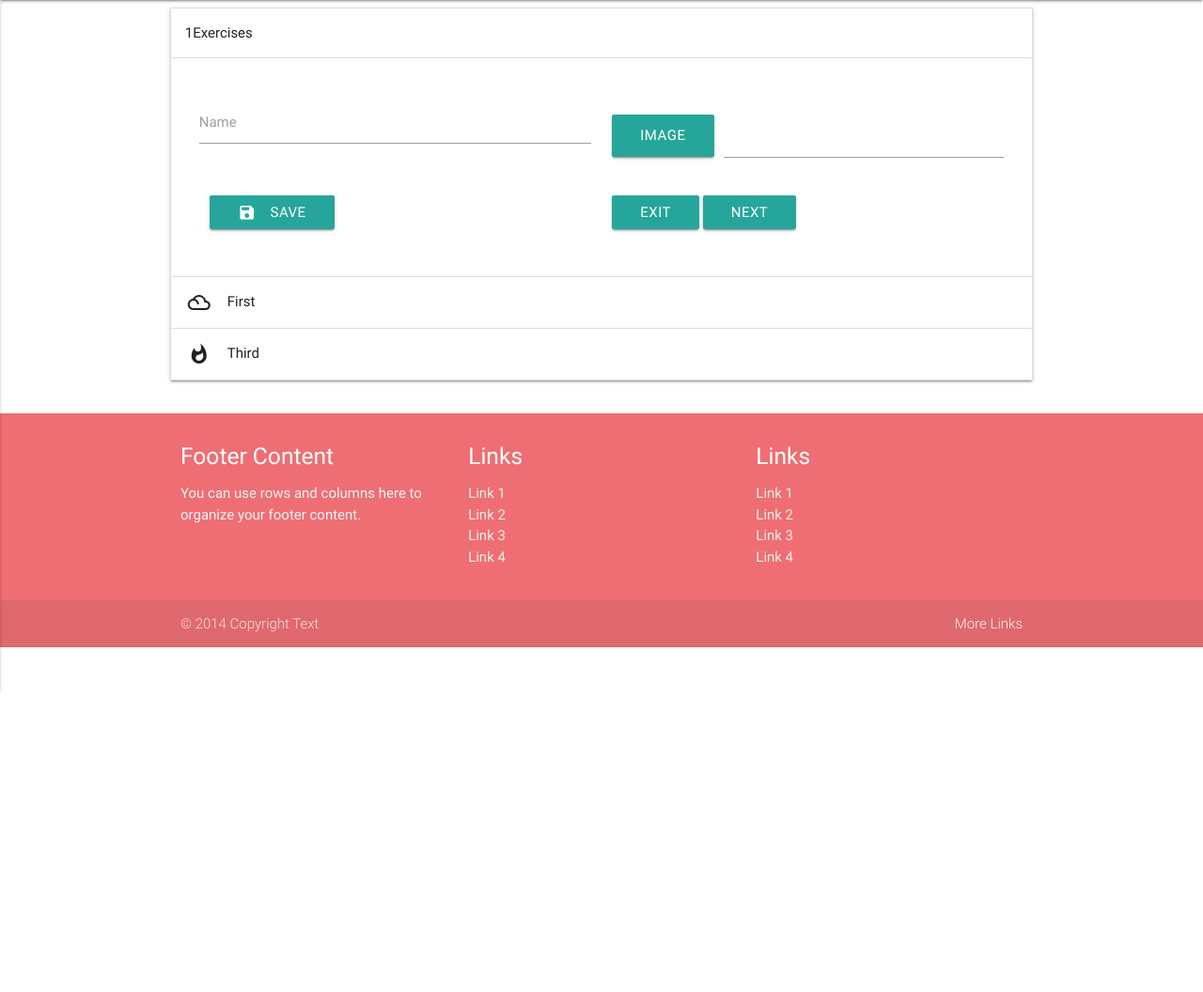
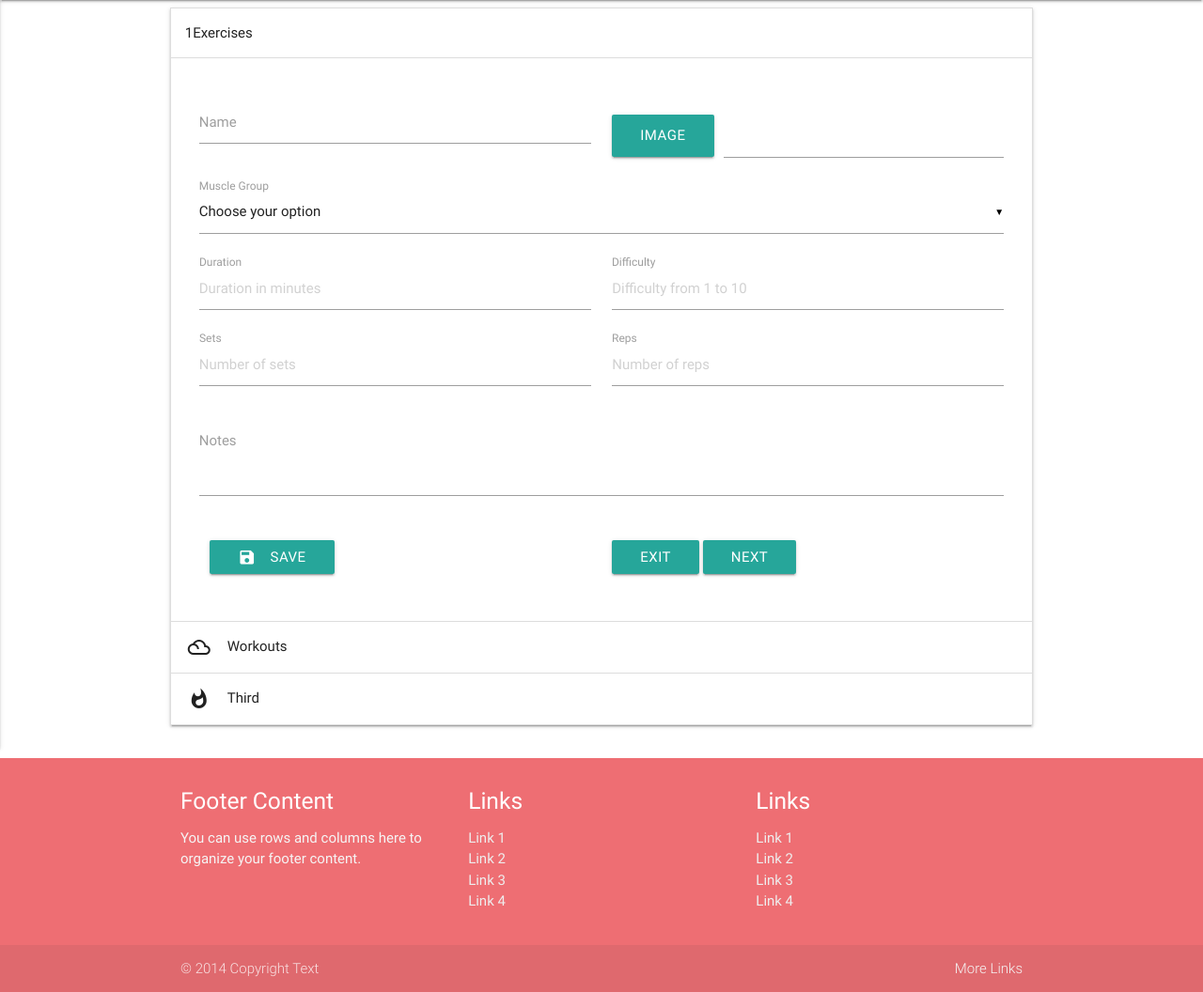
Before and after one commit to K0vacs/traineroneone, a Flask app: page /add-program/ in a window 1280 px wide. Shown: the part 64-1120 px from the top of the page at 94% size. Before the commit the page ends 800 px from the top, so only its background shows below. Run offline with Flask 2, Linux system fonts and the light colour scheme; data that the repository does not hold is empty; some libraries are stand-ins or nearby versions.

Commit message:
New form added to collapse and template variable added to multi select in add-program.html

```diff
--- a/app.py
+++ b/app.py
@@ -27,13 +27,14 @@ def excersises():
 
 @app.route("/add-program/")
 def add_program():
-  return render_template('add-program.html')
+  return render_template('add-program.html', exercises=mongo.db.TOOCollection.find())
 
 
 @app.route("/save-exercise", methods=['POST'])
 def save_exercise():
   if request.method == 'POST':
-    result = mongo.db.TOOCollection.insert_one({'exercise': request.form})
+    data = request.form.to_dict()
+    result = mongo.db.TOOCollection.insert_one(data)
     return str(result.inserted_id)
 
 @app.route('/sign-s3/')
--- a/static/js/main.js
+++ b/static/js/main.js
@@ -52,8 +52,21 @@ $(document).ready(function() {
 
   });
 
+  function sessionVariable(form) {
+    var name = form[0].value;
+    sessionStorage.setItem( name, JSON.stringify(form) );
+    //var lastname = JSON.parse(sessionStorage.getItem("formData"));
+    //console.log(Object.keys(sessionStorage));
+  }
+
   exerciseForm.on("submit", function(event) {
     event.preventDefault();
+    var test = $(this).serializeArray();
+    sessionVariable(test)
+    var testN = test[0].value;
+    var theObj = {};
+    theObj[testN] = test;
+    console.log(theObj);
     const files = $("#file-input").prop('files');
     const file = files[0];
     var self = $( this );
@@ -108,9 +121,8 @@ $(document).ready(function() {
 
   function sendFormData(url) {
     var formData = exerciseForm.serializeArray();
-    formData.push({name: 'exercise-image', value: url});
+    formData.push({name: 'exerciseImage', value: url});
     $("#exercise-form").trigger("reset");
-    console.log(formData);
 
     $.ajax({
       type: 'POST',
--- a/templates/add-program.html
+++ b/templates/add-program.html
@@ -10,62 +10,62 @@
                         <form id="exercise-form" method="post" class="col s12">
                             <div class="row">
                                 <div class="input-field col s6">
-                                    <input id="exercise-name" type="text"  name="exercise-name" class="validate" required>
+                                    <input id="exercise-name" type="text"  name="exerciseName" class="validate" required>
                                     <label for="exercise-name">Name</label>
                                 </div>
                                 <div class="input-field col s6">
                                     <div class="file-field input-field">
                                         <div class="btn">
                                             <span>Image</span>
-                                            <input id="file-input" type="file" name="eif" required>
+                                            <input id="file-input" type="file" name="exerciseImage" required>
                                         </div>
                                         <div class="file-path-wrapper">
                                             <input class="file-path validate" type="text">
                                         </div>
                                     </div>
                                 </div>
-                                <!--<div class="input-field col s12">-->
-                                <!--    <select name="exercise-muscle-group" multiple required>-->
-                                <!--      <option value="" disabled selected>Choose your option</option>-->
-                                <!--      <option value="chest">Chest</option>-->
-                                <!--      <option value="biceps">Biceps</option>-->
-                                <!--      <option value="triceps">Triceps</option>-->
-                                <!--      <option value="forearms">Forearms</option>-->
-                                <!--      <option value="deltoids">Deltoids</option>-->
-                                <!--      <option value="rhomboids">Rhomboids</option>-->
-                                <!--      <option value="abs">Abs</option>-->
-                                <!--      <option value="obliques">Obliques</option>-->
-                                <!--      <option value="traps">Traps</option>-->
-                                <!--      <option value="lats">Lats</option>-->
-                                <!--      <option value="1ower-back">Lower Back</option>-->
-                                <!--      <option value="glutes">Glutes</option>-->
-                                <!--      <option value="groin">Groin</option>-->
-                                <!--      <option value="quads">Quads</option>-->
-                                <!--      <option value="hamstrings">Hamstrings</option>-->
-                                <!--      <option value="calves">Calves</option>-->
-                                <!--    </select>-->
-                                <!--    <label>Muscle Group</label>-->
-                                <!--</div>-->
-                                <!--<div class="input-field col s6">-->
-                                <!--    <input placeholder="Duration in minutes" id="first_name" type="number" name="exercise-duration" min="1" max="1000" class="validate" required>-->
-                                <!--    <label for="first_name">Duration</label>-->
-                                <!--</div>-->
-                                <!--<div class="input-field col s6">-->
-                                <!--    <input placeholder="Difficulty from 1 to 10" id="first_name" type="number" name="exercise-difficulty" min="1" max="10" class="validate" required>-->
-                                <!--    <label for="first_name">Difficulty</label>-->
-                                <!--</div>-->
-                                <!--<div class="input-field col s6">-->
-                                <!--    <input placeholder="Number of sets" id="first_name" type="number" name="exercise-sets" min="1" max"1000" class="validate" required>-->
-                                <!--    <label for="first_name">Sets</label>-->
-                                <!--</div>-->
-                                <!--<div class="input-field col s6">-->
-                                <!--    <input placeholder="Number of reps" id="first_name" type="number" name="exercise-reps" min="1" max="1000" class="validate" required>-->
-                                <!--    <label for="first_name">Reps</label>-->
-                                <!--</div>-->
-                                <!--<div class="input-field col s12">-->
-                                <!--    <textarea id="textarea1" name="exercise-notes" class="materialize-textarea" required></textarea>-->
-                                <!--    <label for="textarea1">Notes</label>-->
-                                <!--</div>-->
+                                <div class="input-field col s12">
+                                    <select name="exerciseMuscleGroup" multiple required>
+                                      <option value="" disabled selected>Choose your option</option>
+                                      <option value="chest">Chest</option>
+                                      <option value="biceps">Biceps</option>
+                                      <option value="triceps">Triceps</option>
+                                      <option value="forearms">Forearms</option>
+                                      <option value="deltoids">Deltoids</option>
+                                      <option value="rhomboids">Rhomboids</option>
+                                      <option value="abs">Abs</option>
+                                      <option value="obliques">Obliques</option>
+                                      <option value="traps">Traps</option>
+                                      <option value="lats">Lats</option>
+                                      <option value="1ower-back">Lower Back</option>
+                                      <option value="glutes">Glutes</option>
+                                      <option value="groin">Groin</option>
+                                      <option value="quads">Quads</option>
+                                      <option value="hamstrings">Hamstrings</option>
+                                      <option value="calves">Calves</option>
+                                    </select>
+                                    <label>Muscle Group</label>
+                                </div>
+                                <div class="input-field col s6">
+                                    <input placeholder="Duration in minutes" id="first_name" type="number" name="exerciseDuration" min="1" max="1000" class="validate" required>
+                                    <label for="first_name">Duration</label>
+                                </div>
+                                <div class="input-field col s6">
+                                    <input placeholder="Difficulty from 1 to 10" id="first_name" type="number" name="exerciseDifficulty" min="1" max="10" class="validate" required>
+                                    <label for="first_name">Difficulty</label>
+                                </div>
+                                <div class="input-field col s6">
+                                    <input placeholder="Number of sets" id="first_name" type="number" name="exerciseSets" min="1" max"1000" class="validate" required>
+                                    <label for="first_name">Sets</label>
+                                </div>
+                                <div class="input-field col s6">
+                                    <input placeholder="Number of reps" id="first_name" type="number" name="exerciseReps" min="1" max="1000" class="validate" required>
+                                    <label for="first_name">Reps</label>
+                                </div>
+                                <div class="input-field col s12">
+                                    <textarea id="textarea1" name="exerciseNotes" class="materialize-textarea" required></textarea>
+                                    <label for="textarea1">Notes</label>
+                                </div>
                             </div>
                             <div class="col s6">
                                 <button type="submit" data-save="exercise" class="waves-effect waves-light btn"><i class="material-icons left">save</i>Save</button>
@@ -79,48 +79,59 @@
                 </div>
             </li>
             <li>
-                <div class="collapsible-header"><i class="material-icons">filter_drama</i>First</div>
+                <div class="collapsible-header"><i class="material-icons">filter_drama</i>Workouts</div>
                 <div class="collapsible-body">
                     <div class="row">
-                        <form class="col s12">
+                        <form id="workout-form" method="post" class="col s12">
                             <div class="row">
                                 <div class="input-field col s6">
-                                    <input placeholder="Placeholder" id="first_name" type="text" class="validate">
-                                    <label for="first_name">First Name</label>
+                                    <input id="workout-name" type="text"  name="workoutName" class="validate" required>
+                                    <label for="workout-name">Name</label>
                                 </div>
                                 <div class="input-field col s6">
-                                    <input id="last_name" type="text" class="validate">
-                                    <label for="last_name">Last Name</label>
+                                    <div class="file-field input-field">
+                                        <div class="btn">
+                                            <span>Image</span>
+                                            <input id="file-input" type="file" name="exerciseImage" required>
+                                        </div>
+                                        <div class="file-path-wrapper">
+                                            <input class="file-path validate" type="text">
+                                        </div>
+                                    </div>
                                 </div>
-                            </div>
-                            <div class="file-field input-field">
-                                <div class="btn">
-                                    <span>PROGRAM IMAGE</span>
-                                    <input type="file">
+                                <div class="input-field col s12">
+                                    <select name="exerciseMuscleGroup" multiple required>
+                                        <option value="" disabled selected>Choose your option</option>
+                                            {% for exercise in exercises %}
+                                                <option value="{{exercise._id}}">{{exercise.exerciseName}}</option>
+                                            {% endfor %}
+
+                                    </select>
+                                    <label>Exercises</label>
                                 </div>
-                                <div class="file-path-wrapper">
-                                    <input class="file-path validate" type="text">
-                                </div>
-                            </div>
-                            <div class="row">
                                 <div class="input-field col s12">
-                                    <textarea id="textarea1" class="materialize-textarea"></textarea>
-                                    <label for="textarea1">Textarea</label>
+                                    <textarea id="textarea1" name="exerciseNotes" class="materialize-textarea" required></textarea>
+                                    <label for="textarea1">Notes</label>
                                 </div>
                             </div>
                             <div class="col s6">
-                                <button type="button" data-nav="exercises" class="waves-effect waves-light btn">Prev</button>
-                                <button type="button" data-nav="program" class="waves-effect waves-light btn">Next</button>
+                                <button type="submit" data-save="exercise" class="waves-effect waves-light btn"><i class="material-icons left">save</i>Save</button>
+                            </div>
+                            <div class="col s6">
+                                <button type="button" data-nav="home" class="waves-effect waves-light btn">Exit</button>
+                                <button type="button" data-nav="workouts" class="waves-effect waves-light btn">Next</button>
                             </div>
                         </form>
                     </div>
-                    <span>Lorem ipsum dolor sit amet.</span>
                 </div>
             </li>
             <li>
                 <div class="collapsible-header"><i class="material-icons">whatshot</i>Third</div>
                 <div class="collapsible-body">
-                    <span>Lorem ipsum dolor sit amet.</span>
+
+                    <div class="col s6">
+                        <button type="submit" data-save="exercise" class="waves-effect waves-light btn"><i class="material-icons left">save</i>Save</button>
+                    </div>
                     <div class="col s6">
                         <button type="button" data-nav="workouts" class="waves-effect waves-light btn">Prev</button>
                         <button type="button" data-nav="home" class="waves-effect waves-light btn">Exit</button>
--- a/templates/home.html
+++ b/templates/home.html
@@ -82,7 +82,7 @@
                         <a class="btn-floating halfway-fab waves-effect waves-light red"><i class="material-icons">filter_list</i></a>
                     </div>
                     <div class="card-content">
-                        <span class="card-title">{{program.exercise.exercise_name}}</span>
+                        <span class="card-title">{{program.exerciseName}}</span>
                         <p>I am a very simple card. I am good at containing small bits of information. I am convenient because I require little markup to use effectively.</p>
                     </div>
                 </div>
```
